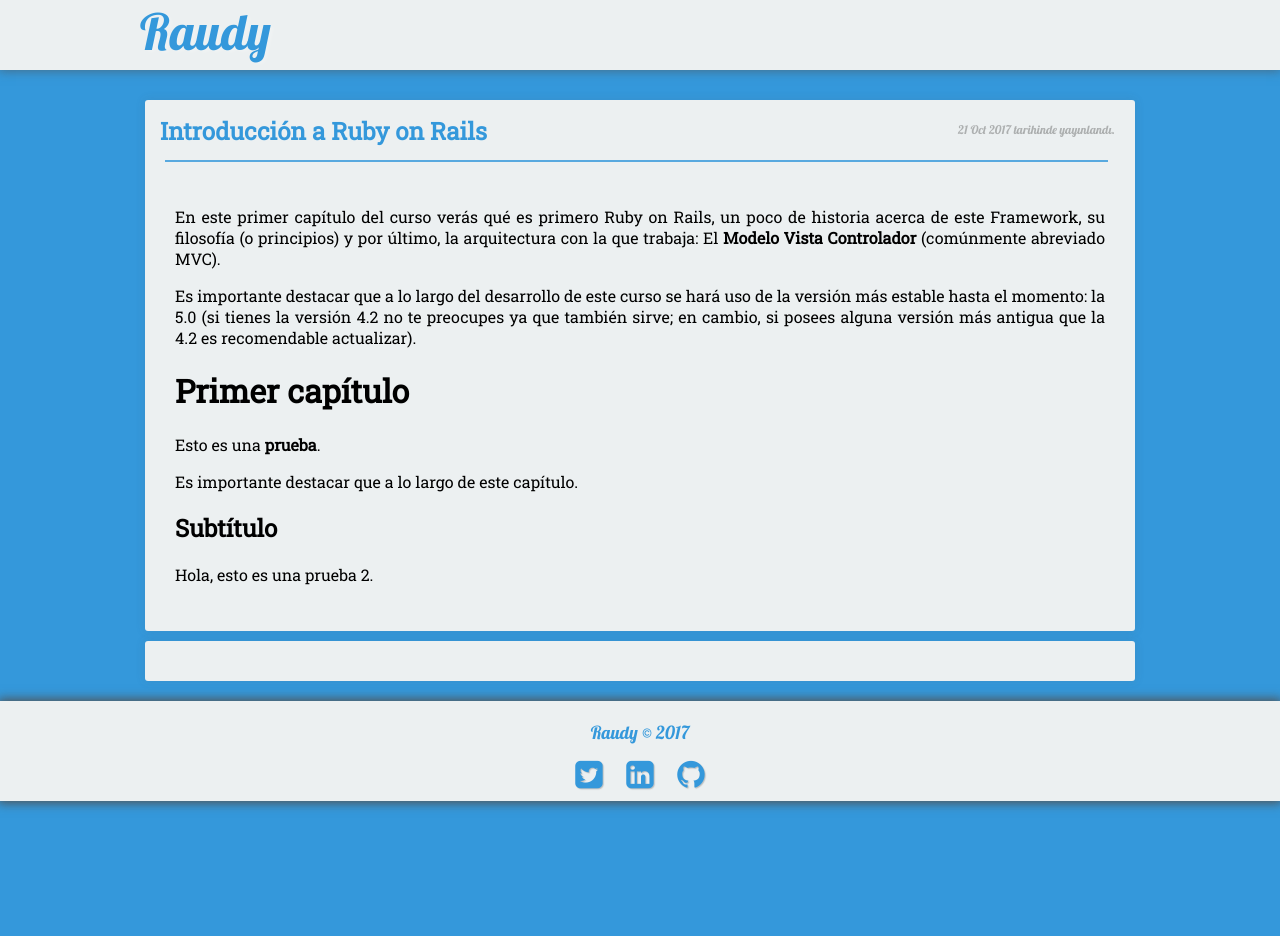
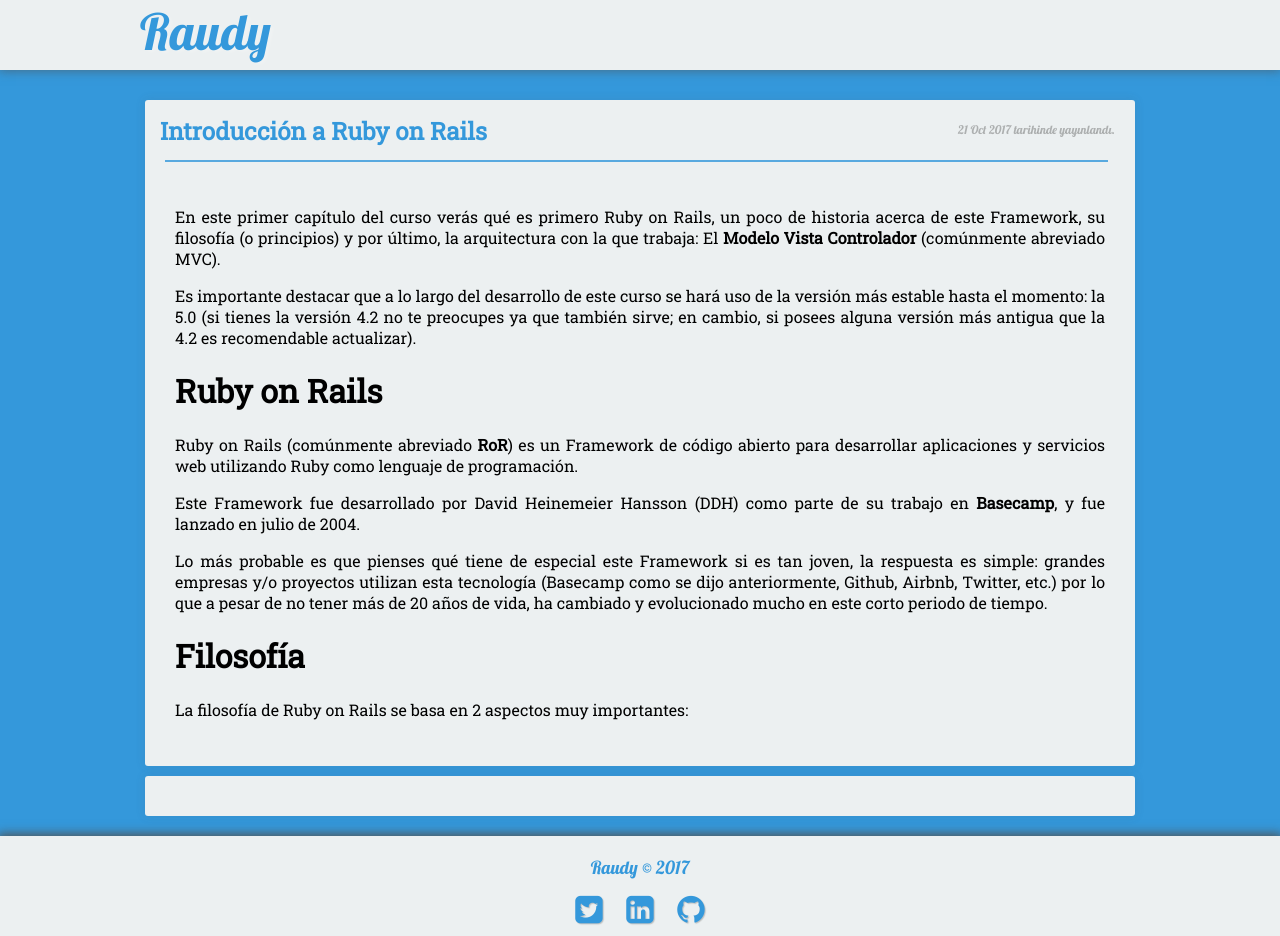
Before and after one commit to nisoto/Blog-anterior-2.0, a Jekyll site: the page built from _posts/2017-10-21-introduccion-ruby-on-rails.md, in a window 1280 px wide. Built offline with Jekyll 4.4.1, drawn with Linux system fonts in a browser that asks for light colours; nearby versions of some CDN libraries; comment, search, counter and statistics services are not loaded; before the commit the page ends 900 px from its top, so only the background shows below that.

Commit message:
Update 2017-10-21-introduccion-ruby-on-rails.md

```diff
--- a/_posts/2017-10-21-introduccion-ruby-on-rails.md
+++ b/_posts/2017-10-21-introduccion-ruby-on-rails.md
@@ -10,12 +10,14 @@ En este primer capítulo del curso verás qué es primero Ruby on Rails, un poco
 
 Es importante destacar que a lo largo del desarrollo de este curso se hará uso de la versión más estable hasta el momento: la 5.0 (si tienes la versión 4.2 no te preocupes ya que también sirve; en cambio, si posees alguna versión más antigua que la 4.2 es recomendable actualizar).
 
-# Primer capítulo
+# Ruby on Rails
 
-Esto es una **prueba**.
+Ruby on Rails (comúnmente abreviado **RoR**) es un Framework de código abierto para desarrollar aplicaciones y servicios web utilizando Ruby como lenguaje de programación.
 
-Es importante destacar que a lo largo de este capítulo.
+Este Framework fue desarrollado por David Heinemeier Hansson (DDH) como parte de su trabajo en **Basecamp**, y fue lanzado en julio de 2004.
 
-## Subtítulo
+Lo más probable es que pienses qué tiene de especial este Framework si es tan joven, la respuesta es simple: grandes empresas y/o proyectos utilizan esta tecnología (Basecamp como se dijo anteriormente, Github, Airbnb, Twitter, etc.) por lo que a pesar de no tener más de 20 años de vida, ha cambiado y evolucionado mucho en este corto periodo de tiempo.
 
-Hola, esto es una prueba 2.
+# Filosofía
+
+La filosofía de Ruby on Rails se basa en 2 aspectos muy importantes:
```
